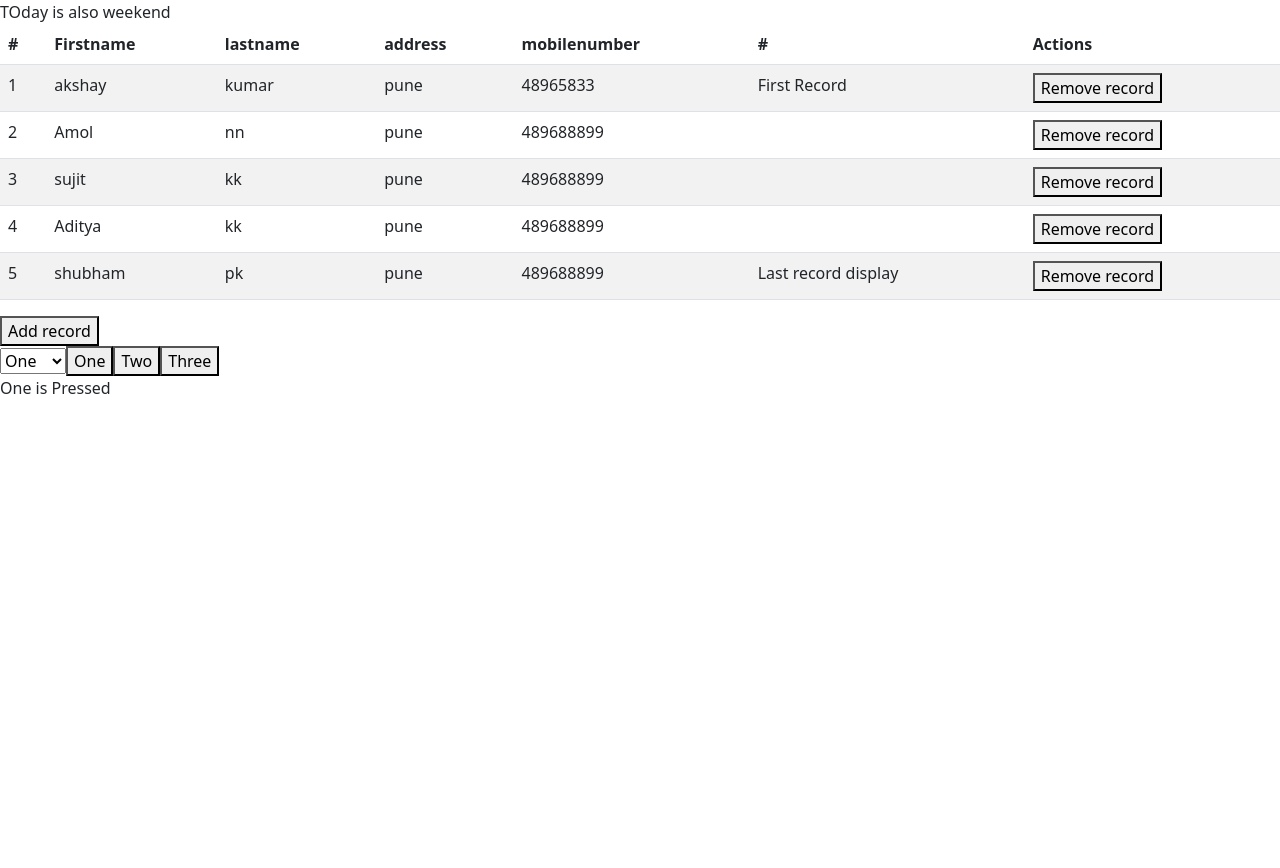
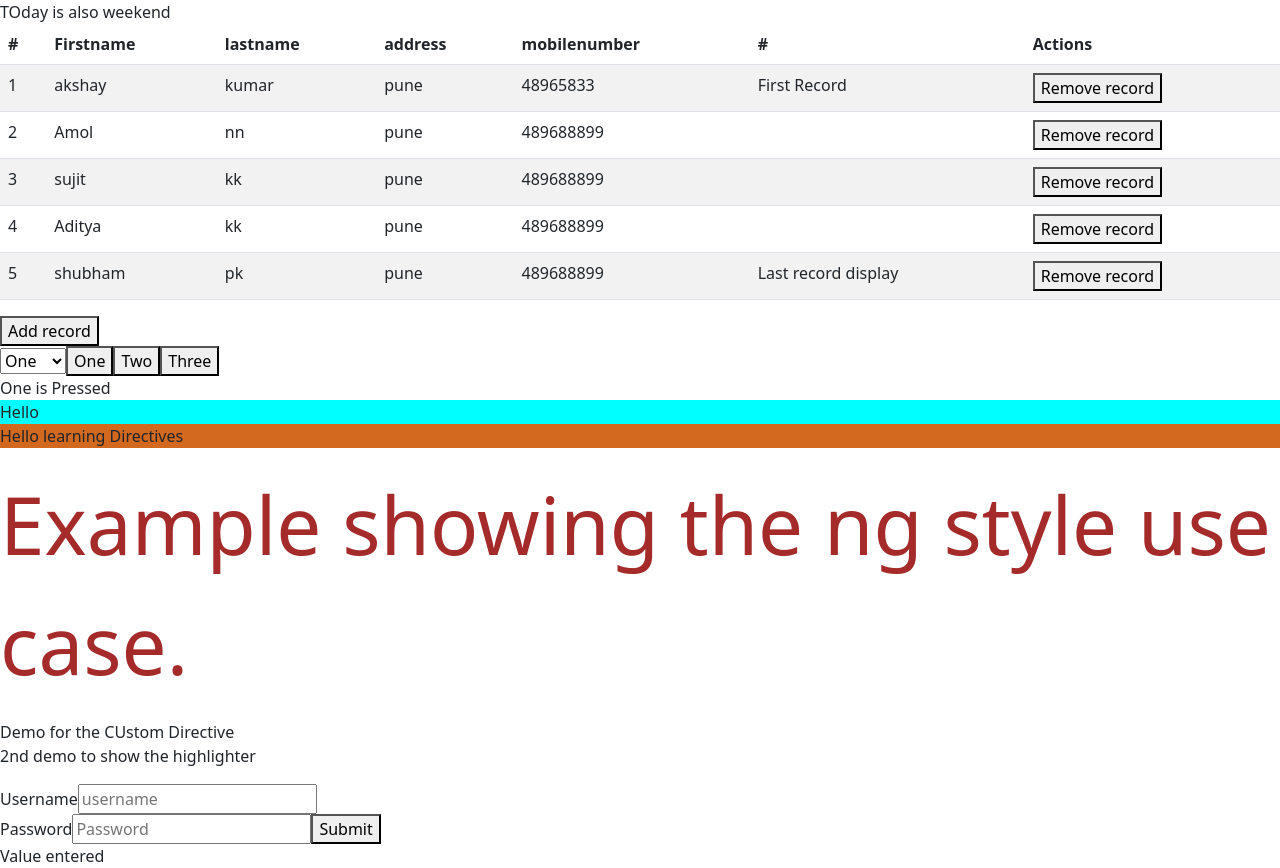
Before and after one commit to rssahay/AngularEvening, an Angular app: page / in a window 1280 px wide. Before the commit the page ends 800 px from the top, so only its background shows below. Built offline with nearby package versions, Linux system fonts and the light colour scheme.

Commit message:
directive creation and examples
directive creation and examples

```diff
--- /dev/null
+++ b/src/app/Directives/custom-highlighter.directive.ts
@@ -0,0 +1,23 @@
+import { Directive, ElementRef, HostListener } from '@angular/core';
+
+@Directive({
+  selector: '[appCustomHighlighter]'
+})
+export class CustomHighlighterDirective {
+
+  constructor(public el: ElementRef) {
+
+
+  }
+
+  @HostListener('mouseenter') UsermouseEnter(){
+
+    this.el.nativeElement.style.backgroundColor = 'red'
+  }
+
+  @HostListener('mouseleave') userMouseLeave(){
+    console.log("Mouse moved out of the region")
+    this.el.nativeElement.style.backgroundColor = ''
+  }
+
+}
--- a/src/app/app.module.ts
+++ b/src/app/app.module.ts
@@ -7,12 +7,14 @@ import { NgbModule } from '@ng-bootstrap/ng-bootstrap';
 import { Demo1Component } from './demo1/demo1.component';
 import { HelloworldComponent } from './helloworld/helloworld.component';
 import { ComponentFundamentalsModule } from './component-fundamentals/component-fundamentals.module';
+import { CustomHighlighterDirective } from './Directives/custom-highlighter.directive';
 
 @NgModule({
   declarations: [
     AppComponent,
     Demo1Component,
-    HelloworldComponent
+    HelloworldComponent,
+   // CustomHighlighterDirective
   ],
   imports: [
     BrowserModule,
--- a/src/app/component-fundamentals/component-fundamentals.module.ts
+++ b/src/app/component-fundamentals/component-fundamentals.module.ts
@@ -4,11 +4,13 @@ import { CommonModule } from '@angular/common';
 import { ComponentFundamentalsRoutingModule } from './component-fundamentals-routing.module';
 import { DirectivesExampleComponent } from './directives-example/directives-example.component';
 import { FormsModule } from '@angular/forms';
+import { CustomHighlighterDirective } from '../Directives/custom-highlighter.directive';
 
 
 @NgModule({
   declarations: [
-    DirectivesExampleComponent
+    DirectivesExampleComponent,
+    CustomHighlighterDirective
   ],
   imports: [
     CommonModule,
--- a/src/app/component-fundamentals/directives-example/directives-example.component.html
+++ b/src/app/component-fundamentals/directives-example/directives-example.component.html
@@ -64,7 +64,7 @@ NgForm
         </tr>
     </thead>
     <tbody>
-        <tr *ngFor="let student of studentDetails; index as r; first as isFirst; last as islast">
+        <tr appCustomHighlighter *ngFor="let student of studentDetails; index as r; first as isFirst; last as islast">
             <td>{{r+1}}</td>
             <td>{{student.Firstname}}</td>
             <td>{{student.lastname}}</td>
@@ -88,9 +88,9 @@ NgForm
 <select [(ngModel)]="selectedValue">
     <option *ngFor="let item of items;" [value]="item.name">{{item.name}}</option>
 </select>
-<button (click)="cases('One')"> One</button>
-<button (click)="cases('Two')">Two</button>
-<button (click)="cases('Three')">Three</button>
+<button  appCustomHighlighter (click)="cases('One')"> One</button>
+<button  (click)="cases('Two')">Two</button>
+<button appCustomHighlighter (click)="cases('Three')">Three</button>
 
 <div class='row' [ngSwitch]="selectedValue">
     <div *ngSwitchCase="'One'">One is Pressed</div>
@@ -99,9 +99,32 @@ NgForm
 </div>
 
 
+<div [ngClass]="isEvening ? 'helloEvening' : 'helloMorning' ">
+        Hello
+</div>
 
 
-<!--
+<div  [ngClass]="classAssigned">
+    <p> Hello learning Directives </p>
+</div>
+
+
+
+<div>
+    <p [ngStyle]="styleapplied">Example showing the ng style use case. </p>
+</div>
+
+<div appCustomHighlighter>
+    Demo for the CUstom Directive
+</div>
+
+<div>
+    <p appCustomHighlighter>2nd demo to show the highlighter</p>
+</div>
+
+
+
+
 <form  #loginForm="ngForm" (ngSubmit)="onSubmitDetails(loginForm)"  >
 <label>Username</label>
 <input type="text" id="username"  name="username" ngModel placeholder="username"> <br>
@@ -112,4 +135,4 @@ NgForm
 <button type="submit">Submit</button>
 
 </form>
-   Value entered{{loginForm.value.password}} -->
+   Value entered{{loginForm.value.password}}
--- a/src/app/component-fundamentals/directives-example/directives-example.component.scss
+++ b/src/app/component-fundamentals/directives-example/directives-example.component.scss
@@ -0,0 +1,13 @@
+.helloEvening{
+    background-color: chocolate;
+}
+
+
+.helloMorning{
+background-color:  aqua;
+
+}
+
+.helloHighlight {
+    font-size: 30px;
+}
--- a/src/app/component-fundamentals/directives-example/directives-example.component.ts
+++ b/src/app/component-fundamentals/directives-example/directives-example.component.ts
@@ -9,11 +9,37 @@ import { Component, OnInit } from '@angular/core';
 export class DirectivesExampleComponent implements OnInit {
   friday = false
 
+  isEvening= false
+
+  classAssigned :any
+
+  styleapplied :any
   daycheck = true
   constructor() { }
 
   ngOnInit(): void {
+   this.setCss();
+   this.setInline();
   }
+
+
+  setCss(){
+    this.classAssigned = {
+      helloHighlight : false,
+      helloMorning : false,
+      helloEvening:true
+    }
+  }
+
+  setInline(){
+    this.styleapplied = {
+      'font-size' : this.isEvening ? '20px' : '80px',
+      'color' : this.isEvening ? 'aqua' : 'brown'
+    }
+  }
+
+
+
 
   studentDetails = [{
   //key : value
```
Also changed, not shown: 1 other file (tests, documents, lock files or other folders).
